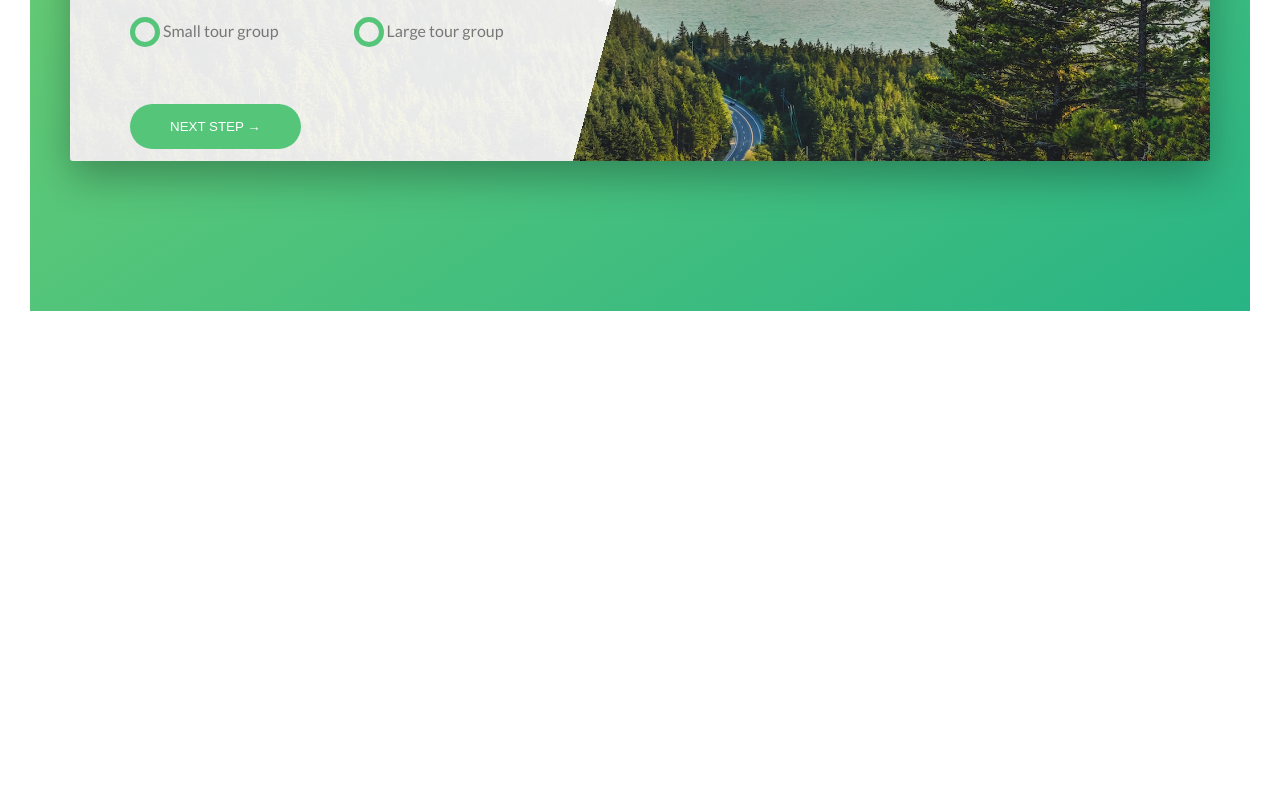
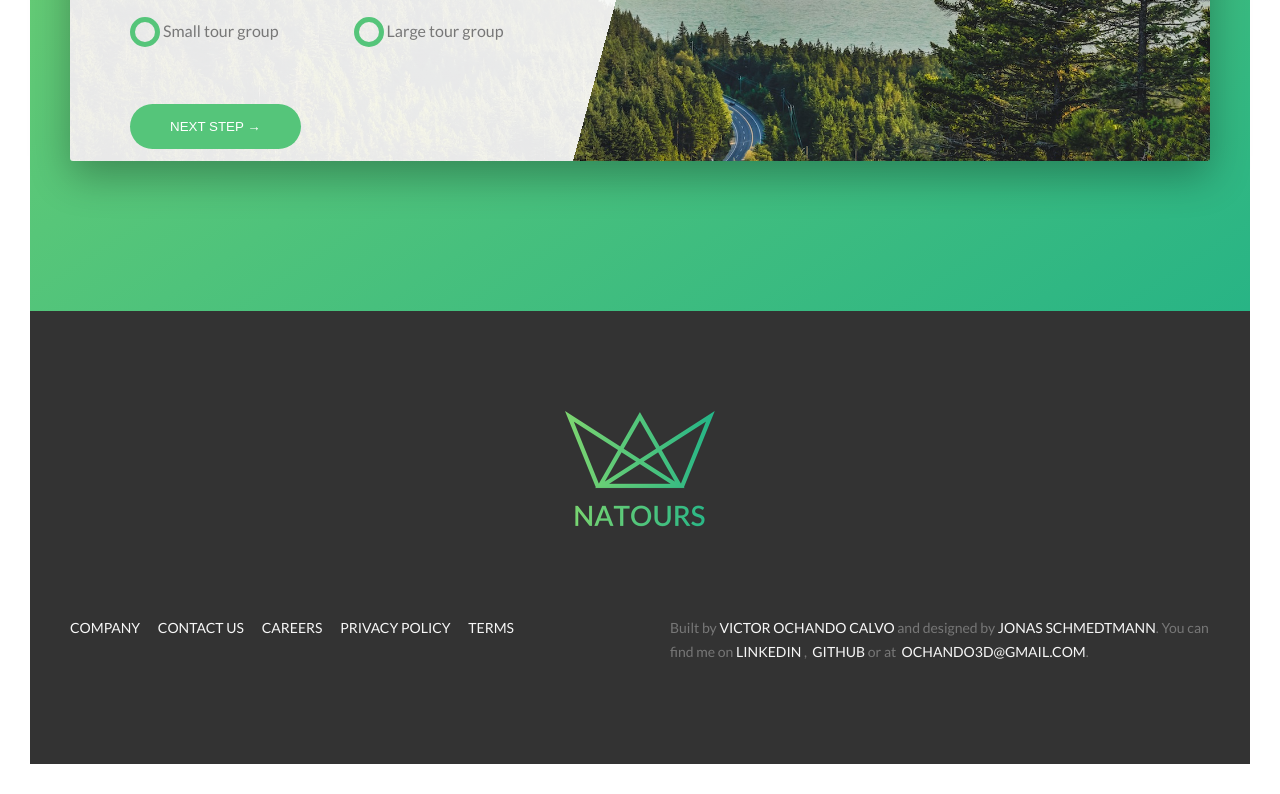
Before and after one commit to VictorOchando/NatureTours, a website: page index.html in a window 1280 px wide. Shown: the part 5024-5818 px from the top of the page. Before the commit the page ends 5365 px from the top, so only its background shows below. Drawn offline with Linux system fonts and the light colour scheme.

Commit message:
Footer component and setup

```diff
--- a/index.html
+++ b/index.html
@@ -404,6 +404,48 @@
             </div>
         </section>
     </main>
+    <footer class="footer">
+        <div class="footer__logo-box">
+            <img src="img/logo-green-2x.png" alt="Logo" class="footer__logo" />
+        </div>
+
+        <div class="row">
+            <div class="col-1-of-2">
+                <div class="footer__navigation">
+                    <ul class="footer__list">
+                        <li class="footer__item">
+                            <a href="" class="footer__link">Company</a>
+                        </li>
+                        <li class="footer__item">
+                            <a href="" class="footer__link">Contact us</a>
+                        </li>
+                        <li class="footer__item">
+                            <a href="" class="footer__link">Careers</a>
+                        </li>
+                        <li class="footer__item">
+                            <a href="" class="footer__link">Privacy policy</a>
+                        </li>
+                        <li class="footer__item">
+                            <a href="" class="footer__link">Terms</a>
+                        </li>
+                    </ul>
+                </div>
+            </div>
+            <div class="col-1-of-2">
+                <p class="footer__copyright">
+                    Built by
+                    <a href="#" class="footer__link">Victor Ochando Calvo</a>
+                    and designed by
+                    <a href="#" class="footer__link">JONAS SCHMEDTMANN</a>. You
+                    can find me on
+                    <a href="#" class="footer__link">Linkedin</a>
+                    ,&nbsp;
+                    <a href="#" class="footer__link">Github</a> or at&nbsp;
+                    <a href="#" class="footer__link">ochando3d@gmail.com</a>.
+                </p>
+            </div>
+        </div>
+    </footer>
 
     <body></body>
 </html>
--- a/sass/abstracts/_variables.scss
+++ b/sass/abstracts/_variables.scss
@@ -13,6 +13,7 @@ $color-white: #ffff;
 $color-black: #000;
 $color-grey-dark-1: #777;
 $color-grey-dark-2: #999;
+$color-grey-dark-3: #333;
 
 $color-grey-light-1: #f7f7f7;
 $color-grey-light-2: rgb(231, 229, 229);
--- /dev/null
+++ b/sass/layout/_footer.scss
@@ -0,0 +1,46 @@
+.footer {
+    background-color: $color-grey-dark-3;
+    padding: 10rem 0;
+    font-size: 1.4rem;
+
+    &__logo-box {
+        text-align: center;
+        margin-bottom: 8rem;
+    }
+
+    &__logo {
+        width: 15rem;
+        height: auto;
+    }
+
+    &__navigation {
+    }
+
+    &__list {
+        list-style: none;
+    }
+
+    &__item {
+        display: inline-block;
+
+        &:not(:last-child) {
+            margin-right: 1.5rem;
+        }
+    }
+
+    &__link {
+        &:link,
+        &:visited {
+            color: $color-grey-light-1;
+            text-decoration: none;
+            text-transform: uppercase;
+            display: inline-block;
+        }
+
+        &:hover,
+        &:active {
+            color: $color-primary;
+            box-shadow: 0 1rem 2rem rgba($color-black, 0.4);
+        }
+    }
+}
--- a/sass/main.scss
+++ b/sass/main.scss
@@ -7,6 +7,7 @@
 @import "base/typography";
 @import "base/utilities";
 
+@import "layout/footer";
 @import "layout/header";
 @import "layout/grid";
 
```
Also changed, not shown: css/style.css.
